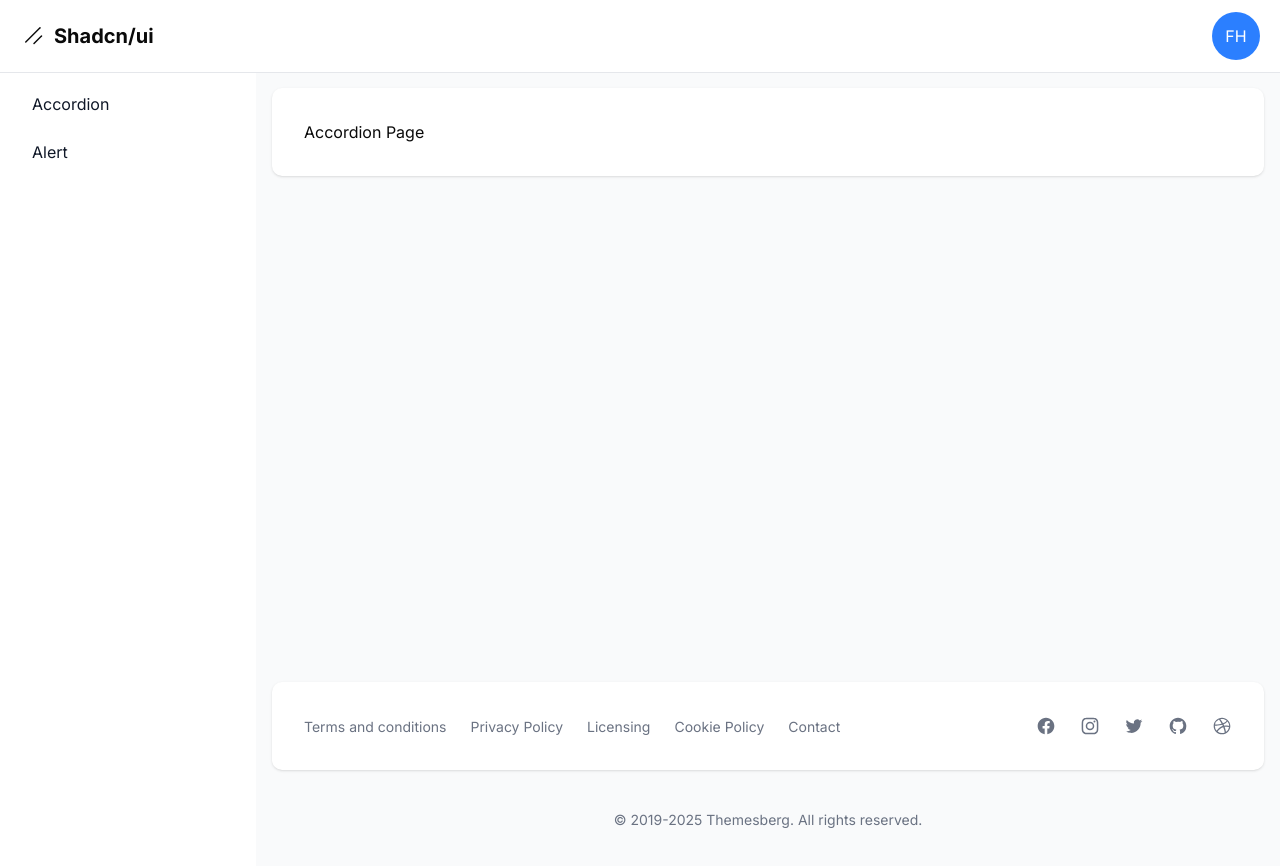
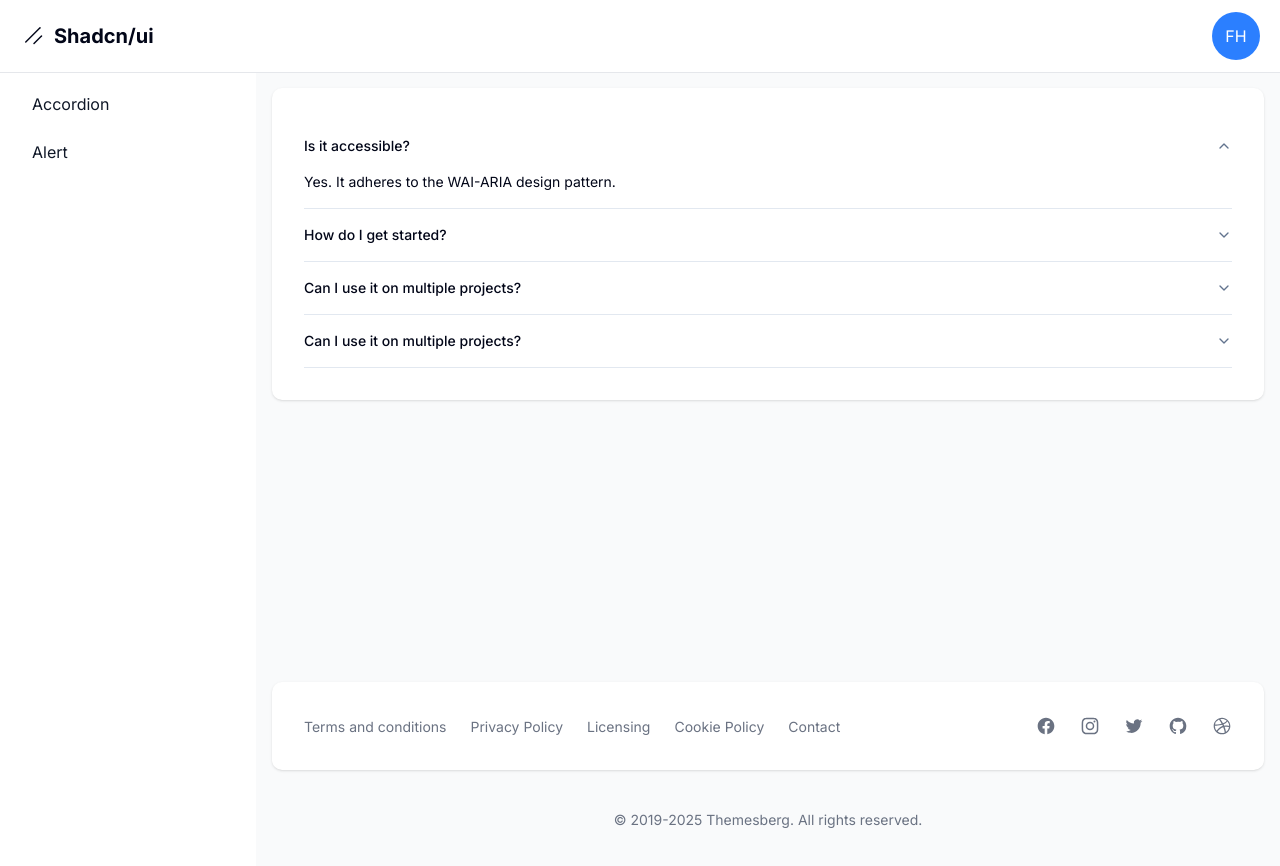
Before and after one commit to MariaAcevedo11/Curso-shadcn, a Next.js app: page /dashboard/accordion in a window 1280 px wide. Shown: the top 866 px of the page. Built offline with nearby package versions, Linux system fonts and the light colour scheme.

Commit message:
Accordion and fixed theme

```diff
--- a/package.json
+++ b/package.json
@@ -9,6 +9,7 @@
     "lint": "eslint"
   },
   "dependencies": {
+    "@radix-ui/react-accordion": "^1.2.12",
     "class-variance-authority": "^0.7.1",
     "clsx": "^2.1.1",
     "lucide-react": "^0.555.0",
--- a/src/app/dashboard/accordion/page.tsx
+++ b/src/app/dashboard/accordion/page.tsx
@@ -1,8 +1,52 @@
+import { Accordion, AccordionContent, AccordionItem, AccordionTrigger } from "@/components/ui/accordion";
+
+const items = [
+  {
+    id: "item-1",
+    question: "Is it accessible?",
+    answer: "Yes. It adheres to the WAI-ARIA design pattern.",
+  },
+  {
+    id: "item-2",
+    question: "How do I get started?",
+    answer: "You can start by reading the documentation.",
+  },
+  {
+    id: "item-3",
+    question: "Can I use it on multiple projects?",
+    answer: "Yes. It's licensed under the MIT license.",
+  },
+  {
+    id: "item-4",
+    question: "Can I use it on multiple projects?",
+    answer: "Yes. It's licensed under the MIT license.",
+  },
+];
 
 export default function Page() {
   return (
     <div>
-      <h1>Accordion Page</h1>
+      <Accordion
+      type="single"
+      /*Para cambiar si
+      se abren varios o solo uno reemplazar multiple por single and if single then add collapsible after "single" */
+      className="w-full"
+      defaultValue="item-1"
+    >
+      {
+        items.map( item => (
+
+      <AccordionItem value={ item.id } key = { item.id }>
+        <AccordionTrigger>{ item.question }</AccordionTrigger>
+        <AccordionContent className="flex flex-col gap-4 text-balance">
+          { item.answer }
+        </AccordionContent>
+      </AccordionItem>
+
+        ))
+      }
+    </Accordion>
+
     </div>
   );
 }
--- a/src/app/globals.css
+++ b/src/app/globals.css
@@ -1,7 +1,6 @@
 @import "tailwindcss";
 
 @plugin "tailwindcss-animate";
-
 
 @custom-variant dark (&:is(.dark *));
 
@@ -45,71 +44,71 @@
 
 :root {
   --radius: 0.625rem;
-  --background: oklch(1 0 0);
-  --foreground: oklch(0.145 0 0);
   --card: oklch(1 0 0);
-  --card-foreground: oklch(0.145 0 0);
+  --card-foreground: oklch(0.129 0.042 264.695);
   --popover: oklch(1 0 0);
-  --popover-foreground: oklch(0.145 0 0);
-  --primary: oklch(0.205 0 0);
-  --primary-foreground: oklch(0.985 0 0);
-  --secondary: oklch(0.97 0 0);
-  --secondary-foreground: oklch(0.205 0 0);
-  --muted: oklch(0.97 0 0);
-  --muted-foreground: oklch(0.556 0 0);
-  --accent: oklch(0.97 0 0);
-  --accent-foreground: oklch(0.205 0 0);
+  --popover-foreground: oklch(0.129 0.042 264.695);
+  --primary: oklch(0.208 0.042 265.755);
+  --primary-foreground: oklch(0.984 0.003 247.858);
+  --secondary: oklch(0.968 0.007 247.896);
+  --secondary-foreground: oklch(0.208 0.042 265.755);
+  --muted: oklch(0.968 0.007 247.896);
+  --muted-foreground: oklch(0.554 0.046 257.417);
+  --accent: oklch(0.968 0.007 247.896);
+  --accent-foreground: oklch(0.208 0.042 265.755);
   --destructive: oklch(0.577 0.245 27.325);
-  --border: oklch(0.922 0 0);
-  --input: oklch(0.922 0 0);
-  --ring: oklch(0.708 0 0);
+  --border: oklch(0.929 0.013 255.508);
+  --input: oklch(0.929 0.013 255.508);
+  --ring: oklch(0.704 0.04 256.788);
   --chart-1: oklch(0.646 0.222 41.116);
   --chart-2: oklch(0.6 0.118 184.704);
   --chart-3: oklch(0.398 0.07 227.392);
   --chart-4: oklch(0.828 0.189 84.429);
   --chart-5: oklch(0.769 0.188 70.08);
-  --sidebar: oklch(0.985 0 0);
-  --sidebar-foreground: oklch(0.145 0 0);
-  --sidebar-primary: oklch(0.205 0 0);
-  --sidebar-primary-foreground: oklch(0.985 0 0);
-  --sidebar-accent: oklch(0.97 0 0);
-  --sidebar-accent-foreground: oklch(0.205 0 0);
-  --sidebar-border: oklch(0.922 0 0);
-  --sidebar-ring: oklch(0.708 0 0);
+  --sidebar: oklch(0.984 0.003 247.858);
+  --sidebar-foreground: oklch(0.129 0.042 264.695);
+  --sidebar-primary: oklch(0.208 0.042 265.755);
+  --sidebar-primary-foreground: oklch(0.984 0.003 247.858);
+  --sidebar-accent: oklch(0.968 0.007 247.896);
+  --sidebar-accent-foreground: oklch(0.208 0.042 265.755);
+  --sidebar-border: oklch(0.929 0.013 255.508);
+  --sidebar-ring: oklch(0.704 0.04 256.788);
+  --background: oklch(1 0 0);
+  --foreground: oklch(0.129 0.042 264.695);
 }
 
 .dark {
-  --background: oklch(0.145 0 0);
-  --foreground: oklch(0.985 0 0);
-  --card: oklch(0.205 0 0);
-  --card-foreground: oklch(0.985 0 0);
-  --popover: oklch(0.205 0 0);
-  --popover-foreground: oklch(0.985 0 0);
-  --primary: oklch(0.922 0 0);
-  --primary-foreground: oklch(0.205 0 0);
-  --secondary: oklch(0.269 0 0);
-  --secondary-foreground: oklch(0.985 0 0);
-  --muted: oklch(0.269 0 0);
-  --muted-foreground: oklch(0.708 0 0);
-  --accent: oklch(0.269 0 0);
-  --accent-foreground: oklch(0.985 0 0);
+  --background: oklch(0.129 0.042 264.695);
+  --foreground: oklch(0.984 0.003 247.858);
+  --card: oklch(0.208 0.042 265.755);
+  --card-foreground: oklch(0.984 0.003 247.858);
+  --popover: oklch(0.208 0.042 265.755);
+  --popover-foreground: oklch(0.984 0.003 247.858);
+  --primary: oklch(0.929 0.013 255.508);
+  --primary-foreground: oklch(0.208 0.042 265.755);
+  --secondary: oklch(0.279 0.041 260.031);
+  --secondary-foreground: oklch(0.984 0.003 247.858);
+  --muted: oklch(0.279 0.041 260.031);
+  --muted-foreground: oklch(0.704 0.04 256.788);
+  --accent: oklch(0.279 0.041 260.031);
+  --accent-foreground: oklch(0.984 0.003 247.858);
   --destructive: oklch(0.704 0.191 22.216);
   --border: oklch(1 0 0 / 10%);
   --input: oklch(1 0 0 / 15%);
-  --ring: oklch(0.556 0 0);
+  --ring: oklch(0.551 0.027 264.364);
   --chart-1: oklch(0.488 0.243 264.376);
   --chart-2: oklch(0.696 0.17 162.48);
   --chart-3: oklch(0.769 0.188 70.08);
   --chart-4: oklch(0.627 0.265 303.9);
   --chart-5: oklch(0.645 0.246 16.439);
-  --sidebar: oklch(0.205 0 0);
-  --sidebar-foreground: oklch(0.985 0 0);
+  --sidebar: oklch(0.208 0.042 265.755);
+  --sidebar-foreground: oklch(0.984 0.003 247.858);
   --sidebar-primary: oklch(0.488 0.243 264.376);
-  --sidebar-primary-foreground: oklch(0.985 0 0);
-  --sidebar-accent: oklch(0.269 0 0);
-  --sidebar-accent-foreground: oklch(0.985 0 0);
+  --sidebar-primary-foreground: oklch(0.984 0.003 247.858);
+  --sidebar-accent: oklch(0.279 0.041 260.031);
+  --sidebar-accent-foreground: oklch(0.984 0.003 247.858);
   --sidebar-border: oklch(1 0 0 / 10%);
-  --sidebar-ring: oklch(0.556 0 0);
+  --sidebar-ring: oklch(0.551 0.027 264.364);
 }
 
 @layer base {
--- /dev/null
+++ b/src/components/ui/accordion.tsx
@@ -0,0 +1,57 @@
+"use client"
+
+import * as React from "react"
+import * as AccordionPrimitive from "@radix-ui/react-accordion"
+import { ChevronDown } from "lucide-react"
+
+import { cn } from "@/lib/utils"
+
+const Accordion = AccordionPrimitive.Root
+
+const AccordionItem = React.forwardRef<
+  React.ElementRef<typeof AccordionPrimitive.Item>,
+  React.ComponentPropsWithoutRef<typeof AccordionPrimitive.Item>
+>(({ className, ...props }, ref) => (
+  <AccordionPrimitive.Item
+    ref={ref}
+    className={cn("border-b", className)}
+    {...props}
+  />
+))
+AccordionItem.displayName = "AccordionItem"
+
+const AccordionTrigger = React.forwardRef<
+  React.ElementRef<typeof AccordionPrimitive.Trigger>,
+  React.ComponentPropsWithoutRef<typeof AccordionPrimitive.Trigger>
+>(({ className, children, ...props }, ref) => (
+  <AccordionPrimitive.Header className="flex">
+    <AccordionPrimitive.Trigger
+      ref={ref}
+      className={cn(
+        "flex flex-1 items-center justify-between py-4 text-sm font-medium transition-all hover:underline text-left [&[data-state=open]>svg]:rotate-180",
+        className
+      )}
+      {...props}
+    >
+      {children}
+      <ChevronDown className="h-4 w-4 shrink-0 text-muted-foreground transition-transform duration-200" />
+    </AccordionPrimitive.Trigger>
+  </AccordionPrimitive.Header>
+))
+AccordionTrigger.displayName = AccordionPrimitive.Trigger.displayName
+
+const AccordionContent = React.forwardRef<
+  React.ElementRef<typeof AccordionPrimitive.Content>,
+  React.ComponentPropsWithoutRef<typeof AccordionPrimitive.Content>
+>(({ className, children, ...props }, ref) => (
+  <AccordionPrimitive.Content
+    ref={ref}
+    className="overflow-hidden text-sm data-[state=closed]:animate-accordion-up data-[state=open]:animate-accordion-down"
+    {...props}
+  >
+    <div className={cn("pb-4 pt-0", className)}>{children}</div>
+  </AccordionPrimitive.Content>
+))
+AccordionContent.displayName = AccordionPrimitive.Content.displayName
+
+export { Accordion, AccordionItem, AccordionTrigger, AccordionContent }
```
Also changed, not shown: components.json, 1 other file (tests, documents, lock files or other folders).
